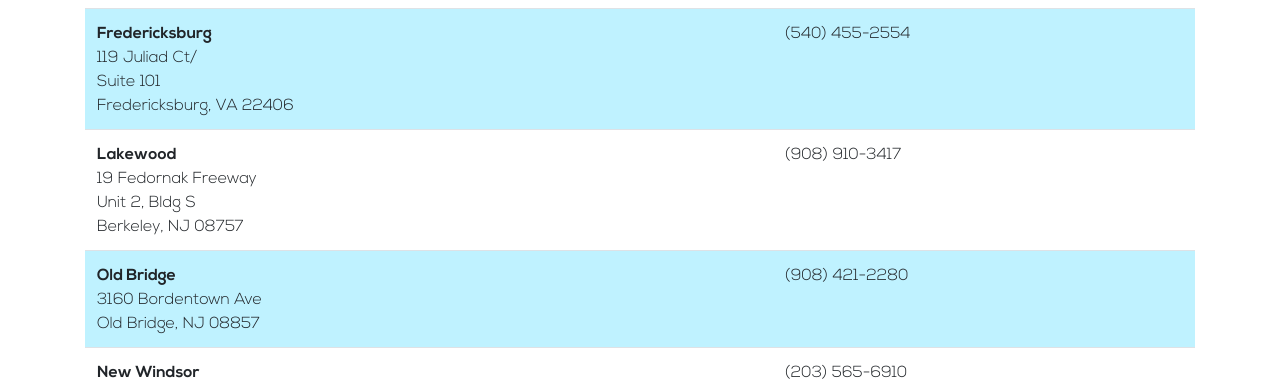
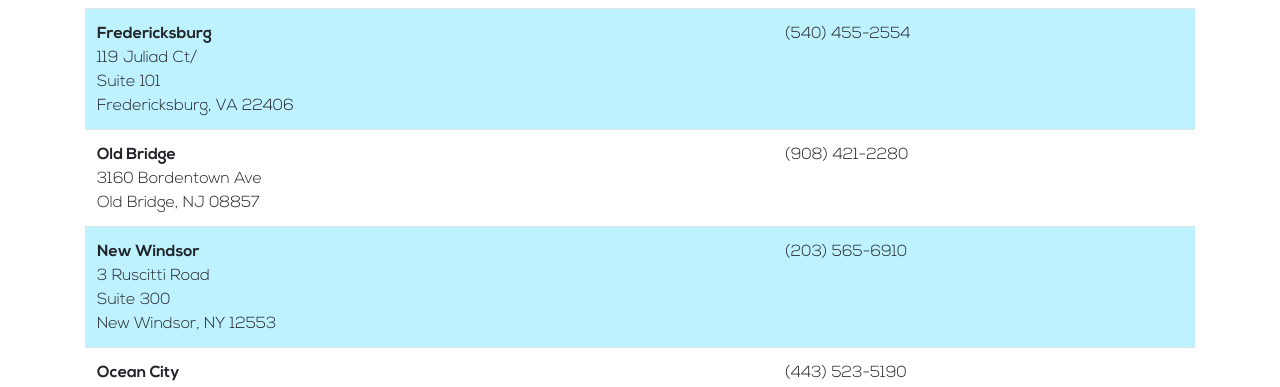
Before and after one commit to Nicscott01/acs-store, a website: page emergency-after-hours.html in a window 1280 px wide. Shown: the part 2480-2867 px from the top of the page. Drawn offline with nearby package versions, Linux system fonts and the light colour scheme.

Commit message:
Remove Lakewood/Bayville

```diff
--- a/emergency-after-hours.html
+++ b/emergency-after-hours.html
@@ -261,14 +261,6 @@ Fredericksburg, VA 22406
                             <td>(540) 455-2554</td>
                         </tr>
                         <tr>
-                            <td><strong>Lakewood</strong><br>
-19 Fedornak Freeway<br>
-Unit 2, Bldg S<br>
-Berkeley, NJ 08757
-</td>
-                            <td>(908) 910-3417</td>
-                        </tr>
-                        <tr>
                             <td><strong>Old Bridge</strong><br>
 3160 Bordentown Ave<br>
 Old Bridge, NJ 08857
```
Also changed, not shown: workroom-phone-numbers.html (+0 -4 lines), README.md.
